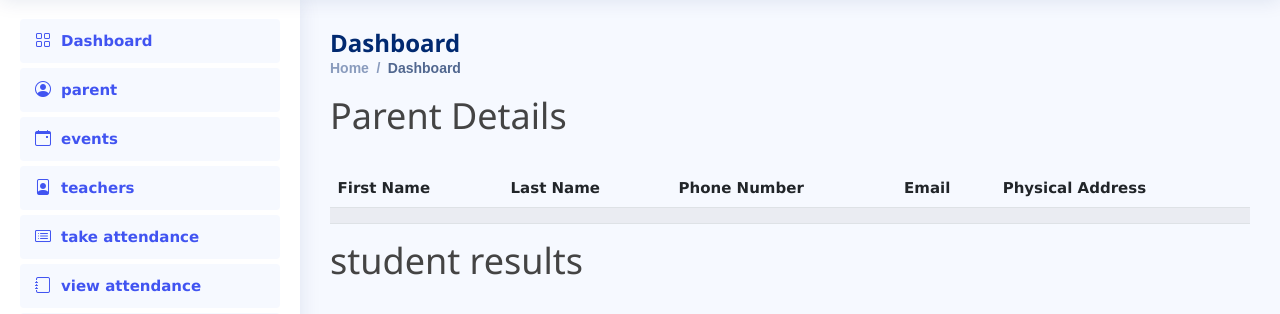
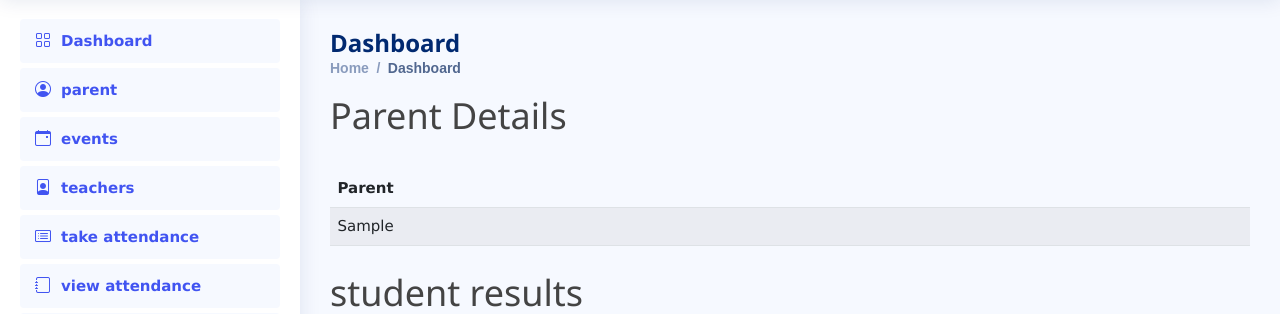
Before and after one commit to smagucha/examsanalysissystem, a Django app: a page that uses school/result/templates/result/student.html in a window 1280 px wide. Shown: the part 61-375 px from the top of the page. Run offline with Django 4.2, Linux system fonts and the light colour scheme; a user stored in the database is signed in; tables that the repository leaves empty hold one stand-in row (values such as "Sample post"); lists and menus that the app fills with data are empty; some libraries are stand-ins or nearby versions.

Commit message:
changes on result view

```diff
--- a/school/result/templates/result/student.html
+++ b/school/result/templates/result/student.html
@@ -11,23 +11,16 @@
     <table class="table table-striped table-hover mt-4">
     <thead>
         <tr>
-            <th>First Name</th>
-            <th>Last Name</th>
-            <th>Phone Number</th>
-            <th>Email</th>
-            <th>Physical Address</th>
+            <th>Parent</th>
         </tr>
     </thead>
     <tbody>
         <tr>
-            <td>{{student.parent.user.first_name|capfirst}}</a></td>
-            <td>{{student.parent.user.last_name|capfirst}}</td>
-            <td>{{student.parent.phonenumber}}</td>
-            <td>{{student.parent.user.email}}</td>
-            <td>{{student.parent.physical_add|capfirst}}</td>
+            <td>{{student.parent}}</a></td>
         </tr>
     </tbody>
 </table>
+</div>
 <h1> student results </h1>
 <div class="table-responsive">
     <table class="table table-striped table-hover mt-4">
--- a/school/result/views.py
+++ b/school/result/views.py
@@ -857,20 +857,26 @@ def class_and_stream_ranking(request):
 
 
 # this is working fine
+# add term to this to make it work properly
 @login_required(login_url="/accounts/login/")
 def stream_ranking(request, name):
     streams = get_stream()
     stream_ranks = {}
-    for streamname in streams:
+    get_avg = {}
+    for stream in streams:
         students = Student.student.get_student_list_class_or_stream(
-            name=name, stream=streamname
+            name=name, stream=stream.name
         )
-        get_avg = get_student_avg_and_class_average(students)
-        stream_ranks[streamname.name] = calculate_average(sum(get_avg), len(get_avg))
+        get_avg[stream.name] = get_student_avg_and_class_average(students, stream)
+        stream_ranks[stream.name] = calculate_average(
+            sum(get_avg[stream.name]), len(get_avg[stream.name])
+        )
+    print(stream_ranks)
     sorted_dict = dict(
         sorted(stream_ranks.items(), key=lambda item: item[1], reverse=True)
     )
-    context = {"stream_ranks": sorted_dict, "name": name}
+    context = {}  # "stream_ranks": sorted_dict, "name": name}
+
     return render(request, "result/stream_ranking.html", context)
 
 
@@ -892,9 +898,10 @@ def calculate_class_ranks(request):
     return render(request, "result/class_ranks.html", context)
 
 
-def get_student_avg_and_class_average(students):
+def get_student_avg_and_class_average(students, stream):
+    streams = get_stream()
     get_avg = []
-    for student in students:
+    for student in students.filter(stream__name=stream.name):
         query_params = {
             "student": student.id,
             "Term__name": "first term",
@@ -907,6 +914,7 @@ def get_student_avg_and_class_average(students):
             get_avg.append(calculate_average(sum(get_marks), len(get_marks)))
         else:
             get_avg = [0]
+
     return get_avg
 
 
```
